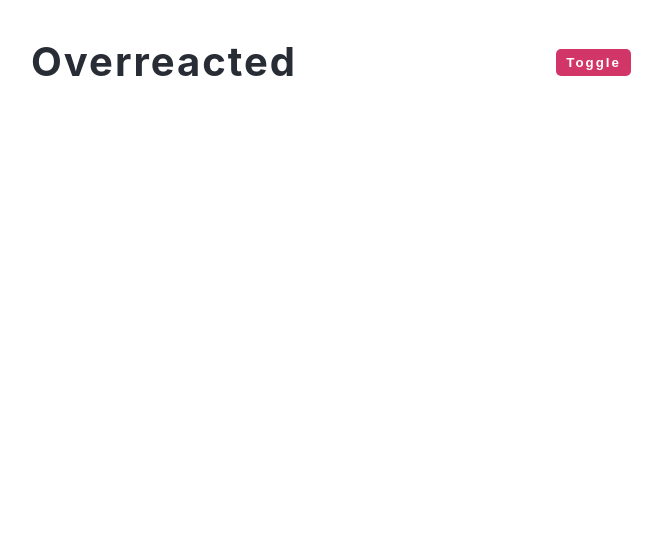
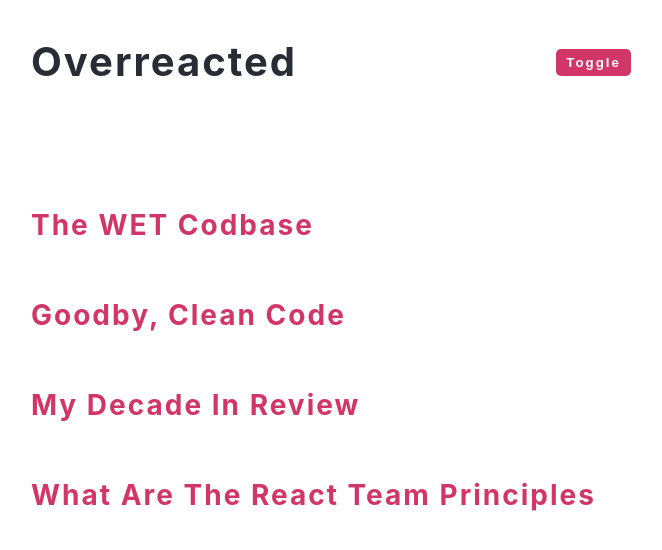
Before and after one commit to zainabturkmen/React-Projects, a React (Create React App) app in the folder react-projects-master/20-dark-mode/setup/: page / in a window 1280 px wide. Shown: the top 550 px of the page, without its empty margins (309-971 px from the left). Built offline with nearby package versions, Linux system fonts and the light colour scheme; the HTML template or start-up script is replaced by a standard one.

Commit message:
dark-mode

```diff
--- a/react-projects-master/20-dark-mode/setup/src/Article.js
+++ b/react-projects-master/20-dark-mode/setup/src/Article.js
@@ -1,7 +1,10 @@
-import React from 'react'
-import moment from 'moment'
-const Article = ({title, snippet, date, }) => {
-  return
-}
+import React from "react";
+import moment from "moment";
+const Article = ({ title, snippet, date, length }) => {
+  return <article className="post">
+    <h2>{title}</h2>
+    <div className="post-info"></div>
+  </article>;
+};
 
-export default Article
+export default Article;
```
